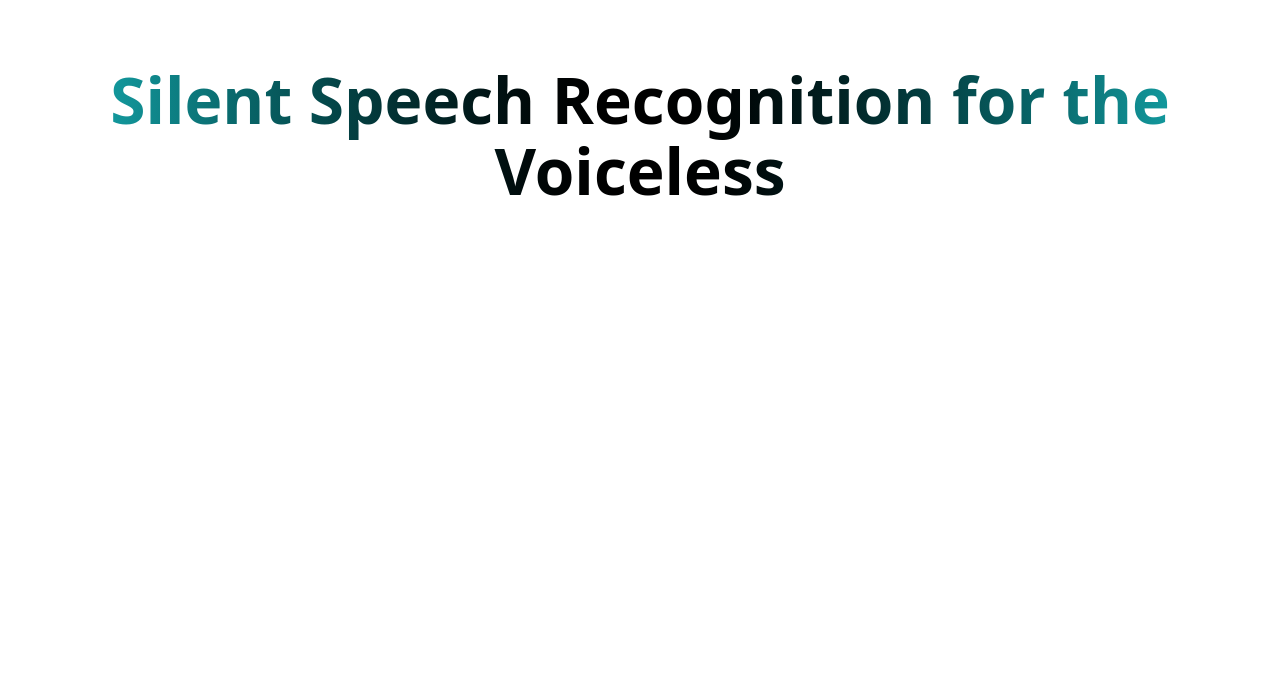
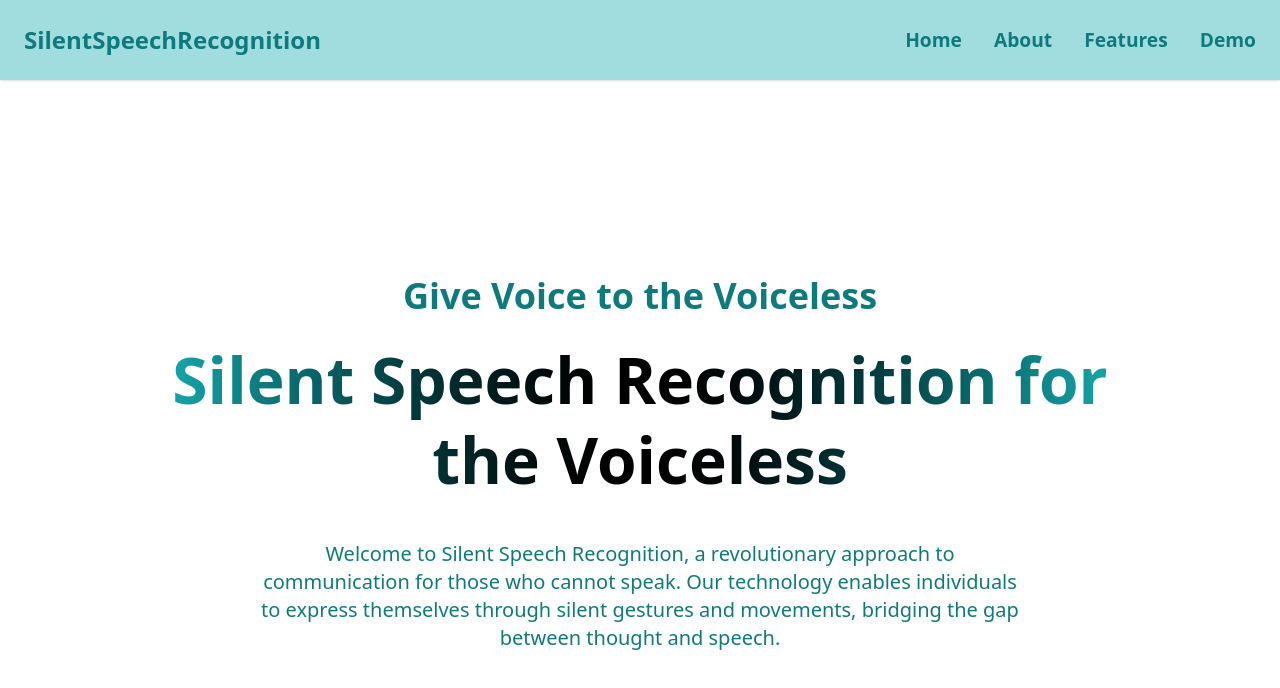
Before and after one commit to meharinfathima/vsr, a React (Vite) app: page / in a window 1280 px wide. Shown: the top 688 px of the page. Built offline with nearby package versions, Linux system fonts and the light colour scheme; a web font is replaced by a local one.

Commit message:
navbar commit

```diff
--- a/src/App.jsx
+++ b/src/App.jsx
@@ -1,9 +1,11 @@
 import React from 'react'
 import Hero from './components/Hero'
+import Navbar from './components/Navbar'
 
 const App = () => {
   return (
-    <div className='font-sans'>
+    <div className='font-sans max-w-screen-lg mx-auto'>
+      <Navbar />
       <Hero />
     </div>
   )
--- a/src/components/Hero.jsx
+++ b/src/components/Hero.jsx
@@ -2,13 +2,19 @@ import React from 'react'
 
 const Hero = () => {
   return (
-    <div className='text-secondary font-sans p-8 text-center'>
-        <h1 className="text-4xl font-bold animate-fadeIn bg-gradient-to-r from-primary
-        via-black to-primary bg-clip-text text-transparent">
-  Silent Speech Recognition for the Voiceless
-</h1>
-
-    </div>
+    <section className="min-h-screen flex items-center pt-16">
+      <div className="max-w-screen-lg mx-auto px-8 py-16 flex flex-col justify-center items-center text-center gap-6">
+        <p className="text-[5rem] md:text-4xl text-primary-dark font-semibold">
+          Give Voice to the Voiceless
+        </p>
+        <h1 className="text-4xl md:text-5xl font-bold animate-fadeIn bg-gradient-to-r from-primary via-black to-primary bg-clip-text text-transparent leading-tight">
+          Silent Speech Recognition for the Voiceless
+        </h1>
+        <p className="text-lg md:text-xl text-primary-dark max-w-3xl">
+          Welcome to Silent Speech Recognition, a revolutionary approach to communication for those who cannot speak. Our technology enables individuals to express themselves through silent gestures and movements, bridging the gap between thought and speech.
+        </p>
+      </div>
+    </section>
   )
 }
 
--- /dev/null
+++ b/src/components/Navbar.jsx
@@ -0,0 +1,22 @@
+import React from 'react';
+
+const Navbar = () => {
+  return (
+    <div className="fixed inset-x-0 top-0 z-20 w-full h-20 backdrop-blur-lg bg-primary/40 shadow-sm">
+      <div className="mx-auto max-w-8xl px-6 flex items-center h-full">
+        <a href="/" className="text-2xl font-bold text-primary-dark hover:text-primary transition-colors">
+          SilentSpeechRecognition
+        </a>
+
+        <nav className='space-x-8 ml-auto'>
+          <a href='#home' className='text-primary-dark hover:text-primary transition-colors font-semibold text-[1.2rem]'>Home</a>
+          <a href='#about' className='text-primary-dark hover:text-primary transition-colors font-semibold text-[1.2rem]'>About</a>
+          <a href='#contact' className='text-primary-dark hover:text-primary transition-colors font-semibold text-[1.2rem]'>Features</a>
+          <a href='#demo' className='text-primary-dark hover:text-primary transition-colors font-semibold text-[1.2rem]'>Demo</a>
+        </nav>
+      </div>
+    </div>
+  );
+};
+
+export default Navbar;
--- a/src/index.css
+++ b/src/index.css
@@ -15,6 +15,7 @@
   --color-primary: #16aaaf;
   --color-secondary: #f7f8fa;
   --color-background: #ffffff;
+  --color-primary-dark: #0f7a7d;
 }
 
 html, body {
```
